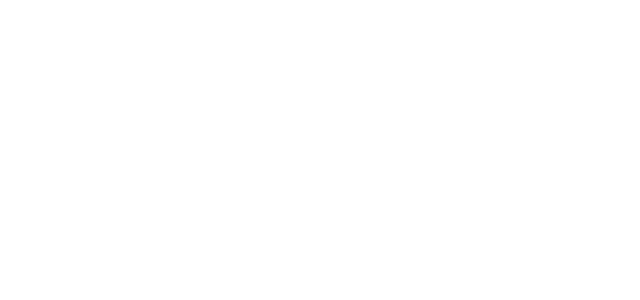
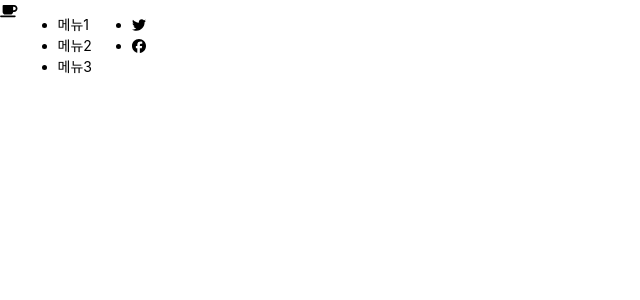
Before and after one commit to Quska45/nextjs, a Next.js app: page / in a window 1280 px wide. Shown: the top 300 px of the page, without its empty margins (0-640 px from the left). Built offline with nearby package versions, Linux system fonts and the light colour scheme.

Commit message:
header layout 진행 중

```diff
--- a/components/Header.js
+++ b/components/Header.js
@@ -1,13 +1,25 @@
 import style from '../styles/header.module.css'
+import { FontAwesomeIcon } from '@fortawesome/react-fontawesome'
+import { faCoffee } from '@fortawesome/free-solid-svg-icons'
+import { faTwitter, faFacebook } from '@fortawesome/free-brands-svg-icons'
 
 export default function Header(){
     return(
-        <header className={style.header}>
-            <div className={style.wrap_header}>
-                <div>
+        <header className={ style.header }>
+            <div className={ style.header_logo }>
+                <FontAwesomeIcon icon={faCoffee}></FontAwesomeIcon>
+            </div>
 
-                </div>
-            </div>
+            <ul className={ style.header_menu }>
+                <li>메뉴1</li>
+                <li>메뉴2</li>
+                <li>메뉴3</li>
+            </ul>
+
+            <ul className={ style.header_icons }>
+                <li><FontAwesomeIcon icon={faTwitter} /></li>
+                <li><FontAwesomeIcon icon={faFacebook}/></li>
+            </ul>
         </header>
     )
 }
--- a/package.json
+++ b/package.json
@@ -10,6 +10,10 @@
     "test": "jest"
   },
   "dependencies": {
+    "@fortawesome/fontawesome-svg-core": "^6.1.2",
+    "@fortawesome/free-brands-svg-icons": "^6.1.2",
+    "@fortawesome/free-solid-svg-icons": "^6.1.2",
+    "@fortawesome/react-fontawesome": "^0.2.0",
     "@headlessui/react": "^1.6.6",
     "@heroicons/react": "^1.0.6",
     "date-fns": "^2.29.1",
--- a/styles/header.module.css
+++ b/styles/header.module.css
@@ -1,12 +1,23 @@
 .header {
     position: fixed;
     width: 100%;
+    /*height: 65px;*/
     z-index: 2000;
     top: 0;
     left: 0;
     right: 0;
     border: 0;
+    display: flex;
 }
-.wrap_header {
-    height: 60px;
+
+.header_logo {
+
 }
+
+.header_menu {
+
+}
+
+.header_icons {
+
+}
```
Also changed, not shown: 2 other files (tests, documents, lock files or other folders).
